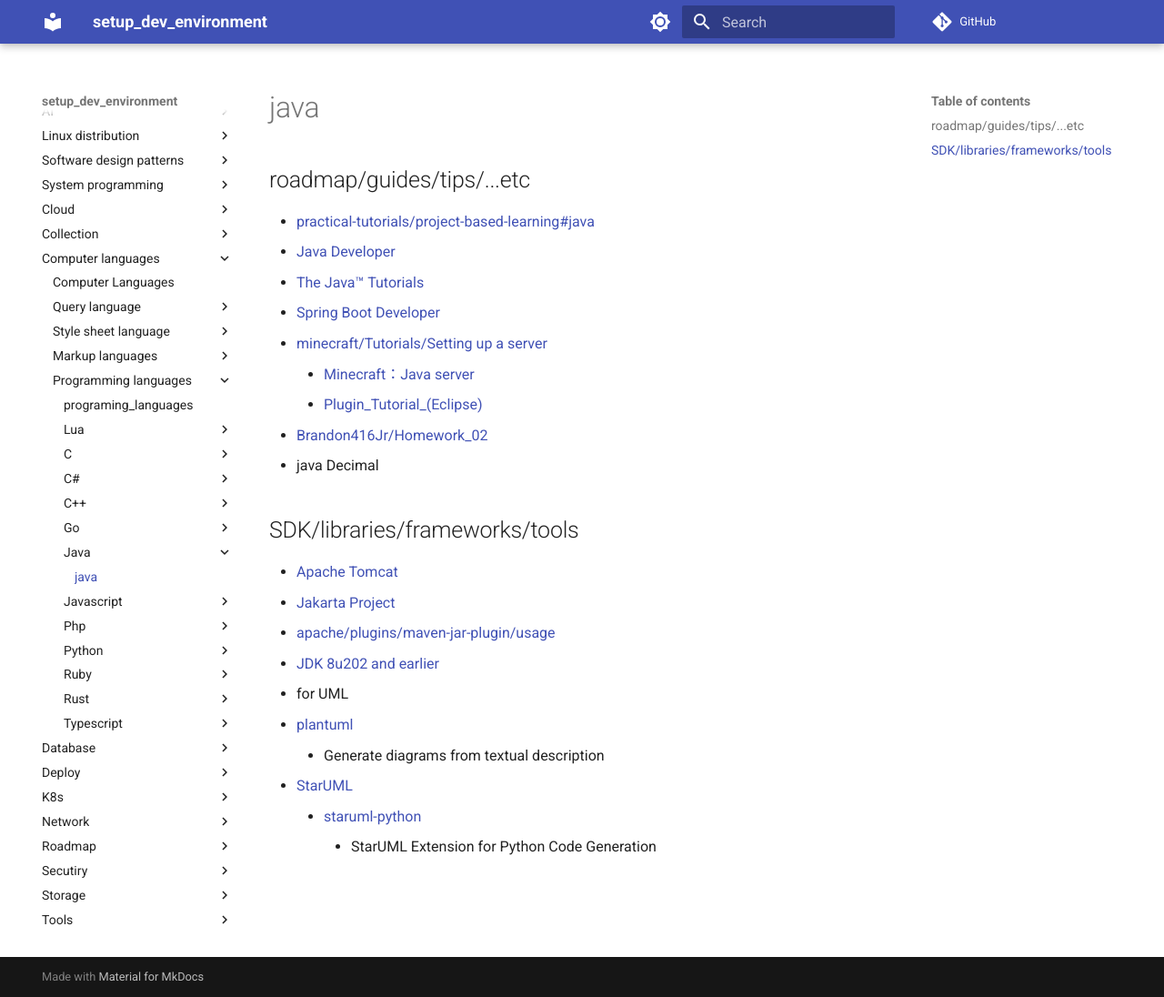
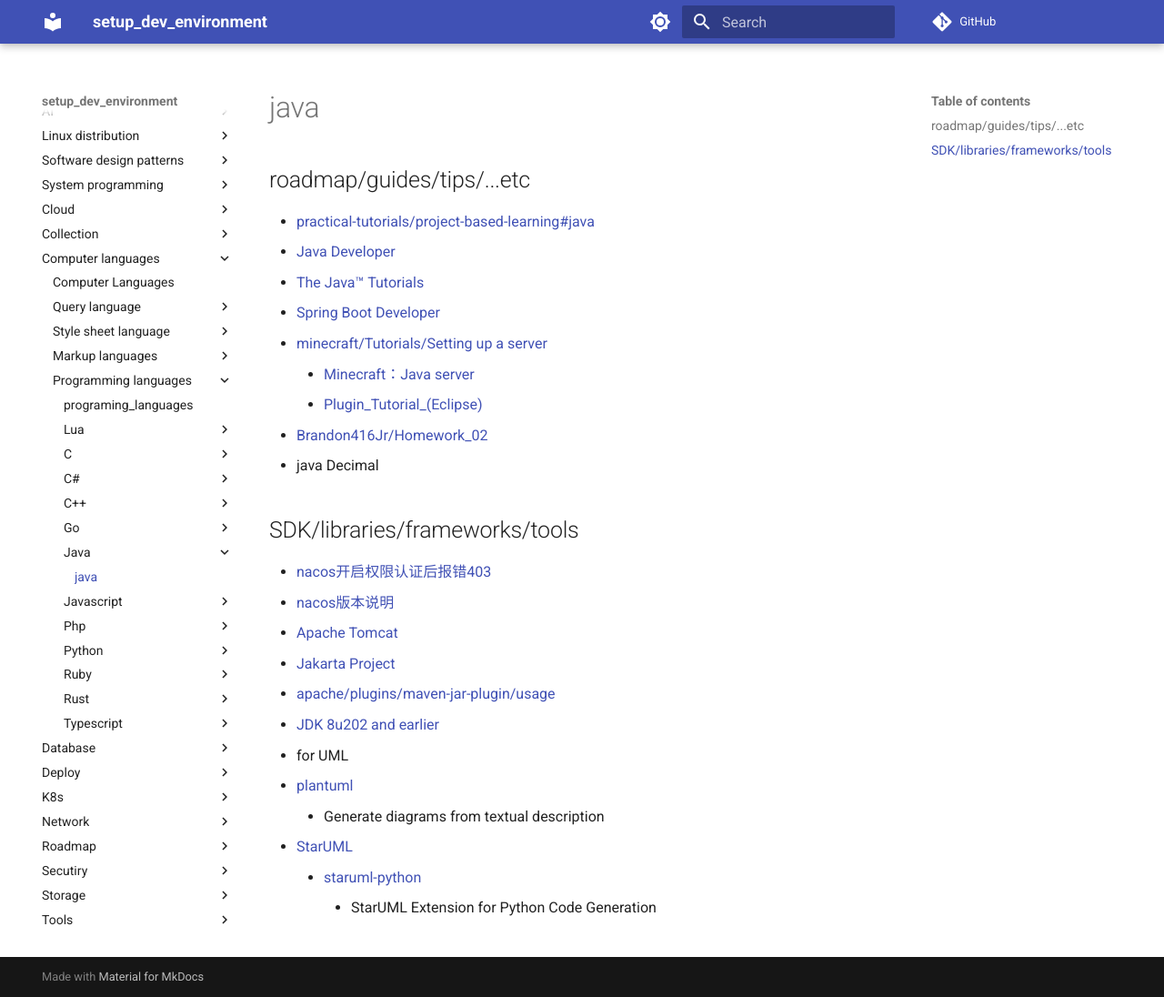
Before and after one commit to hong539/setup_dev_environment, an MkDocs documentation site: the page built from docs/computer languages/programming_languages/java/java.md, in a window 1280 px wide and 1096 px high. Shown: the whole window at 91% size. Built offline with MkDocs 1.6.1 and Material for MkDocs 9.7.7, drawn with Linux system fonts in a browser that asks for light colours; comment, search, counter and statistics services are not loaded.

Commit message:
Update docs

```diff
--- a/docs/computer languages/programming_languages/java/java.md
+++ b/docs/computer languages/programming_languages/java/java.md
@@ -14,6 +14,8 @@
 
 ## SDK/libraries/frameworks/tools
 
+* [nacos开启权限认证后报错403](https://github.com/alibaba/nacos/issues/4588)
+* [nacos版本说明](https://github.com/alibaba/spring-cloud-alibaba/wiki/%E7%89%88%E6%9C%AC%E8%AF%B4%E6%98%8E)
 * [Apache Tomcat](https://tomcat.apache.org/tomcat-4.1-doc/index.html)
 * [Jakarta Project](https://en.wikipedia.org/wiki/Jakarta_Project)
 * [apache/plugins/maven-jar-plugin/usage](https://maven.apache.org/plugins/maven-jar-plugin/usage.html)
```
